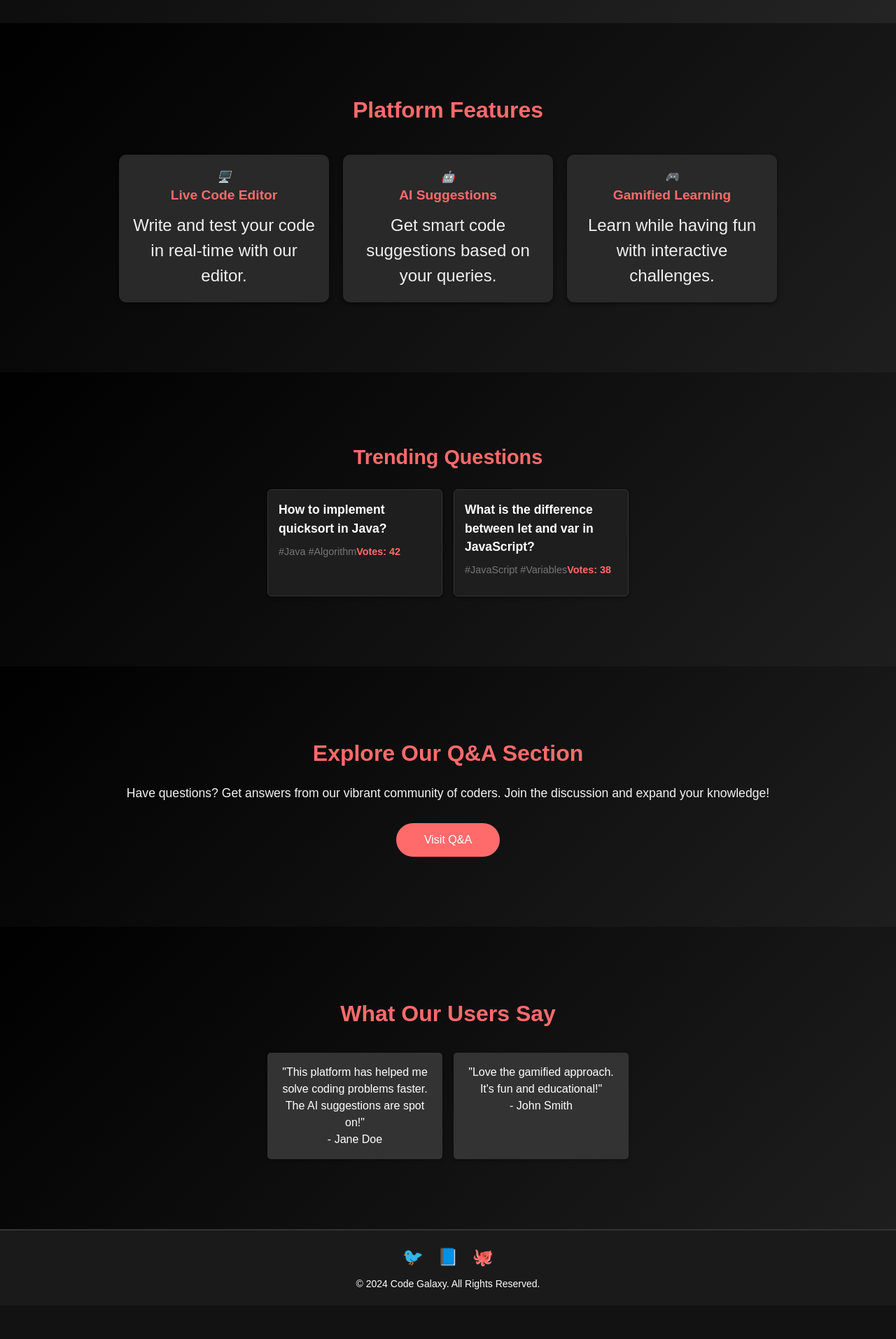
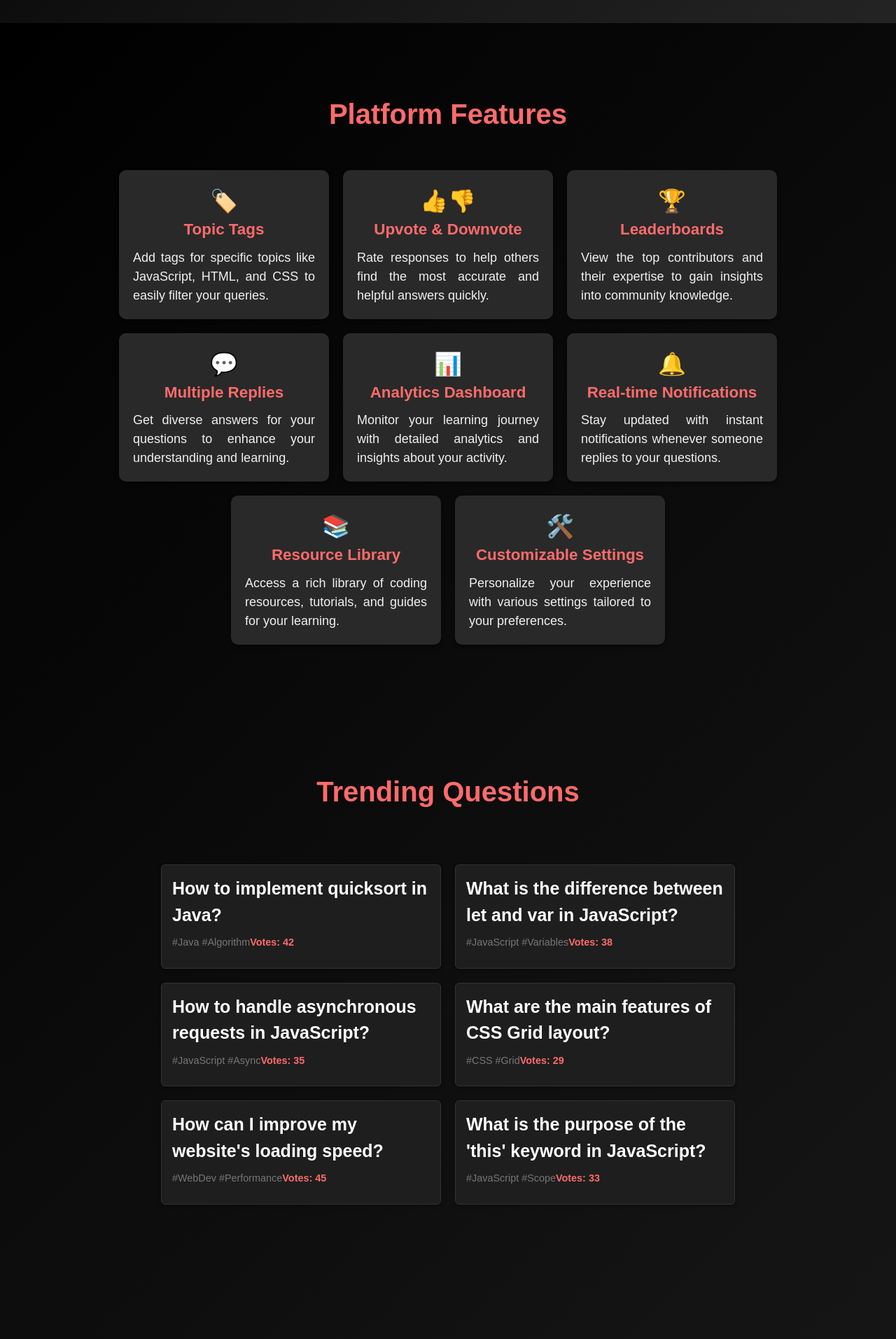
Before and after one commit to AnkitRaj256/Code-Galaxy, a React (Create React App) app in the folder Frontend/: page / in a window 1280 px wide. Shown: the part 840-2753 px from the top of the page at 70% size. Before the commit the page ends 2705 px from the top, so only its background shows below. Built offline with nearby package versions, Linux system fonts and the light colour scheme.

Commit message:
Frontend finished: ready to wow the users!

```diff
--- a/Frontend/src/components/CSS/AskQuestion.css
+++ b/Frontend/src/components/CSS/AskQuestion.css
@@ -23,7 +23,7 @@
 }
 
 .welcome-section p {
-  font-size: 1.1rem;
+  font-size: 1.5rem;
   color: #b3b3b3;
   margin-top: 10px;
 }
--- a/Frontend/src/components/CSS/Home.css
+++ b/Frontend/src/components/CSS/Home.css
@@ -29,10 +29,20 @@ body {
   animation: fadeInUp 2s ease-in-out;
 }
 
+@import url('https://fonts.googleapis.com/css2?family=Playfair+Display:ital,wght@1,600&display=swap');
+
+.hero h2 {
+  font-family: 'Playfair Display', serif;
+  font-weight: 600;
+  color: #ff6b6b;
+  text-shadow: 0 0 5px #923b3b, 0 0 10px #923b3b, 0 0 20px #923b3b;
+  font-size: 5rem;
+  animation: pulse 1.5s infinite alternate;
+}
+
 .hero h1 {
-  font-size: 2.5rem;
+  font-size: 2rem;
   margin-bottom: 20px;
-  animation: slideIn 1.5s ease-in-out;
 }
 
 .cta-buttons {
@@ -48,12 +58,13 @@ body {
   border: none;
   border-radius: 25px;
   cursor: pointer;
-  transition: transform 0.3s, box-shadow 0.3s;
+  transition: transform 0.3s, box-shadow 0.3s, background-color 0.3s;
 }
 
 .cta-btn:hover {
   transform: translateY(-5px);
   box-shadow: 0 10px 20px rgba(255, 107, 107, 0.4);
+  background-color: #ff4c4c; /* Darker shade on hover */
 }
 
 .top-buttons {
@@ -74,48 +85,78 @@ body {
   border: none;
   border-radius: 25px;
   cursor: pointer;
-  transition: transform 0.3s ease, box-shadow 0.3s ease;
+  transition: transform 0.3s ease, box-shadow 0.3s ease, background-color 0.3s ease;
 }
 
 .top-btn:hover {
   transform: translateY(-5px);
   box-shadow: 0 10px 20px rgba(255, 107, 107, 0.6);
+  background-color: #ff4c4c; /* Darker shade on hover */
 }
 
 .top-btn:focus {
   outline: 2px solid #ff6b6b;
 }
 
-@keyframes fadeInUp {
-  from {
+.Others {
+  background: linear-gradient(135deg, #000000, #1e1e1e);
+}
+
+.fade-in {
   opacity: 0;
   transform: translateY(20px);
+  transition: opacity 0.6s ease, transform 0.6s ease;
 }
-  to {
+
+.fade-in-active {
   opacity: 1;
   transform: translateY(0);
 }
+
+.slide-in {
+  opacity: 0;
+  transform: translateX(-100px);
+  transition: opacity 0.6s ease, transform 0.6s ease;
 }
 
-@keyframes slideIn {
-  from {
-    opacity: 0;
-    transform: translateX(-100px);
-  }
-  to {
+.slide-in-active {
   opacity: 1;
   transform: translateX(0);
 }
+
+.fade-in-down {
+  opacity: 0;
+  transform: translateY(-20px);
+  transition: opacity 0.6s ease, transform 0.6s ease;
 }
 
-@keyframes fadeInDown {
-  from {
-    opacity: 0;
-    transform: translateY(-20px);
-  }
-  to {
+.fade-in-down-active {
   opacity: 1;
   transform: translateY(0);
+}
+
+.bounce {
+  animation: bounce 1s infinite;
+}
+
+@keyframes bounce {
+  0%, 20%, 50%, 80%, 100% {
+    transform: translateY(0);
+  }
+  40% {
+    transform: translateY(-30px);
+  }
+  60% {
+    transform: translateY(-15px);
+  }
+}
+
+@keyframes pulse {
+  0% {
+    transform: scale(1);
+  }
+  100% {
+    transform: scale(1.05);
   }
 }
 
@@ -159,13 +200,12 @@ body {
 .features {
   padding: 100px;
   text-align: center;
-  background: linear-gradient(135deg, #000000, #1e1e1e);
 }
 
 .features h2 {
   color: #ff6b6b;
-  font-size: 2rem;
-  margin-bottom: 40px;
+  font-size: 2.5rem;
+  margin-bottom: 50px;
   animation: fadeInDown 1.5s ease-in-out;
 }
 
@@ -176,6 +216,20 @@ body {
   flex-wrap: wrap;
 }
 
+.feature-cards .card p {
+  font-size: 18px;
+  text-align: justify;
+}
+
+.feature-cards .card i {
+  font-size: 2rem;
+  font-style: normal;
+}
+
+.feature-cards .card h3 {
+  font-size: 1.4rem;
+}
+
 .card {
   background: #1e1e1e;
   padding: 20px;
@@ -183,7 +237,7 @@ body {
   width: 300px;
   box-shadow: 0 5px 15px rgba(0, 0, 0, 0.3);
   transition: transform 0.3s;
-  animation: fadeInUp 1s ease-in-out;
+  animation: fadeInUp 2s ease-in-out;
 }
 
 .card:hover {
@@ -191,21 +245,20 @@ body {
 }
 
 .trending {
-  padding: 100px;
-  background: linear-gradient(135deg, #000000, #1e1e1e);
+  padding: 80px;
 }
 
 .trending h2 {
   text-align: center;
-  margin-bottom: 1.5rem;
+  font-size: 2.5rem;
   color: #ff6b6b;
-  animation: fadeInDown 1.5s ease-in-out;
+  padding-bottom: 50px;
 }
 
 .question-grid {
   display: flex;
   flex-wrap: wrap;
-  gap: 1rem;
+  gap: 20px;
   justify-content: center;
 }
 
@@ -213,10 +266,10 @@ body {
   background-color: #2c2c2c;
   border: 1px solid #333;
   border-radius: 5px;
-  padding: 1rem;
-  width: 250px;
+  padding: 20px;
+  width: 400px;
   box-shadow: 0 2px 5px rgba(0, 0, 0, 0.3);
-  animation: fadeInUp 1s ease-in-out;
+  transition: transform 0.3s ease, box-shadow 0.3s ease;
 }
 
 .question-card:hover {
@@ -225,7 +278,7 @@ body {
 }
 
 .question-card h4 {
-  font-size: 1.1rem;
+  font-size: 25px;
   color: #fff;
 }
 
@@ -246,22 +299,18 @@ body {
 .qna-section {
   padding: 100px;
   text-align: center;
-  background: linear-gradient(135deg, #000000, #1e1e1e);
   color: #f4f4f4;
-  animation: fadeInUp 2s ease-in-out;
 }
 
 .qna-section h2 {
-  font-size: 2rem;
+  font-size: 2.5rem;
   color: #ff6b6b;
   margin-bottom: 20px;
-  animation: slideIn 1.5s ease-in-out;
 }
 
 .qna-section p {
-  font-size: 1.1rem;
-  margin-bottom: 30px;
-  animation: fadeInDown 1.5s ease-in-out;
+  font-size: 20px;
+  margin-bottom: 50px;
 }
 
 .qna-btn {
@@ -273,7 +322,6 @@ body {
   border-radius: 25px;
   cursor: pointer;
   transition: transform 0.3s ease, box-shadow 0.3s ease;
-  animation: fadeInUp 1s ease-in-out;
 }
 
 .qna-btn:hover {
@@ -287,16 +335,14 @@ body {
 
 .testimonials {
   padding: 100px;
-  background: linear-gradient(135deg, #000000, #1e1e1e);
   color: #fff;
   text-align: center;
 }
 
 .testimonials h2 {
   color: #ff6b6b;
-  margin-bottom: 2rem;
-  font-size: 2rem;
-  animation: fadeInDown 1.5s ease-in-out;
+  margin-bottom: 50px;
+  font-size: 2.5rem;
 }
 
 .testimonial-cards {
@@ -307,12 +353,27 @@ body {
 }
 
 .testimonial-card {
-  background-color: #333;
+  background-color: #262626;
+  color: #ffffff;
   border-radius: 5px;
+  border-width: 10px;
+  border-color: #494949;
+  border-style: solid;
   padding: 1rem;
-  width: 250px;
+  width: 350px;
   box-shadow: 0 2px 5px rgba(0, 0, 0, 0.2);
-  animation: fadeInUp 1s ease-in-out;
+  transition: transform 0.3s ease, box-shadow 0.3s ease;
+}
+
+.testimonial-card p {
+  text-align: left;
+  font-size: 18px;
+}
+
+.testimonial-card span {
+  text-align: left;
+  font-size: 20px;
+  font-weight: bold;
 }
 
 .testimonial-card:hover {
@@ -345,6 +406,24 @@ body {
   transform: scale(1.1);
 }
 
+.footer .copyright {
+  margin-top: 10px;
+  font-size: 12px;
+  opacity: 0.8;
+}
+
 .footer p {
   margin-top: 10px;
 }
+
+@media (max-width: 600px) {
+  .footer .social-icons .social-icon {
+    font-size: 20px;
+    margin: 0 5px;
+  }
+
+  .footer {
+    padding: 15px 0;
+    font-size: 12px;
+  }
+}
--- a/Frontend/src/components/CSS/SignUp.css
+++ b/Frontend/src/components/CSS/SignUp.css
@@ -19,7 +19,7 @@ body {
     border-radius: 15px;
     padding: 2rem;
     width: 90%;
-    max-width: 400px;
+    max-width: 450px;
     box-shadow: 0px 10px 30px rgba(0, 0, 0, 0.5);
   }
 
@@ -38,7 +38,7 @@ body {
     display: block;
     font-size: 0.9rem;
     color: #b7acac;
-    margin-bottom: 0.5rem;
+    /* margin-bottom: rem; */
   }
 
   input {
@@ -108,6 +108,7 @@ body {
   .forgot-password {
     text-align: center;
     margin-top: 1rem;
+    margin-bottom: 20px;
   }
 
   .forgot-password a {
--- a/Frontend/src/components/Home.js
+++ b/Frontend/src/components/Home.js
@@ -46,8 +46,8 @@ function Home() {
         </Link>
       </div>
       <section id="hero" className="hero">
-        <h2>Hello <span id="nameAfterLogin">{fullName}</span></h2>
-        <h1>Your one-stop solution for coding queries!</h1>
+        <h2>Welcome to Code Galaxy <span id="nameAfterLogin">{fullName}</span>!</h2>
+        <h1>Explore the universe of coding solutions, all in one place!</h1>
         <div className="cta-buttons">
           <Link to="/AskQuestion">
             <button className="cta-btn">Ask a Question</button>
@@ -63,27 +63,55 @@ function Home() {
         </div>
       </section>
 
+    <section className="Others">
       {/* Features Overview */}
       <section id="features" className="features">
         <h2>Platform Features</h2>
         <div className="feature-cards">
           <div className="card">
-            <i className="icon">🖥️</i>
-            <h3>Live Code Editor</h3>
-            <p>Write and test your code in real-time with our editor.</p>
+            <i className="icon">🏷️</i>
+            <h3>Topic Tags</h3>
+            <p>Add tags for specific topics like JavaScript, HTML, and CSS to easily filter your queries.</p>
           </div>
           <div className="card">
-            <i className="icon">🤖</i>
-            <h3>AI Suggestions</h3>
-            <p>Get smart code suggestions based on your queries.</p>
+            <i className="icon">👍👎</i>
+            <h3>Upvote & Downvote</h3>
+            <p>Rate responses to help others find the most accurate and helpful answers quickly.</p>
           </div>
           <div className="card">
-            <i className="icon">🎮</i>
-            <h3>Gamified Learning</h3>
-            <p>Learn while having fun with interactive challenges.</p>
+            <i className="icon">🏆</i>
+            <h3>Leaderboards</h3>
+            <p>View the top contributors and their expertise to gain insights into community knowledge.</p>
+          </div>
+          <div className="card">
+            <i className="icon">💬</i>
+            <h3>Multiple Replies</h3>
+            <p>Get diverse answers for your questions to enhance your understanding and learning.</p>
+          </div>
+          <div className="card">
+            <i className="icon">📊</i>
+            <h3>Analytics Dashboard</h3>
+            <p>Monitor your learning journey with detailed analytics and insights about your activity.</p>
+          </div>
+          <div className="card">
+            <i className="icon">🔔</i>
+            <h3>Real-time Notifications</h3>
+            <p>Stay updated with instant notifications whenever someone replies to your questions.</p>
+          </div>
+          <div className="card">
+            <i className="icon">📚</i>
+            <h3>Resource Library</h3>
+            <p>Access a rich library of coding resources, tutorials, and guides for your learning.</p>
+          </div>
+          <div className="card">
+            <i className="icon">🛠️</i>
+            <h3>Customizable Settings</h3>
+            <p>Personalize your experience with various settings tailored to your preferences.</p>
           </div>
         </div>
       </section>
+
+
 
       {/* Trending Questions */}
       <section id="trending" className="trending">
@@ -99,33 +127,70 @@ function Home() {
             <span className="tags">#JavaScript #Variables</span>
             <span className="votes">Votes: 38</span>
           </div>
+          <div className="question-card">
+            <h4>How to handle asynchronous requests in JavaScript?</h4>
+            <span className="tags">#JavaScript #Async</span>
+            <span className="votes">Votes: 35</span>
+          </div>
+          <div className="question-card">
+            <h4>What are the main features of CSS Grid layout?</h4>
+            <span className="tags">#CSS #Grid</span>
+            <span className="votes">Votes: 29</span>
+          </div>
+          <div className="question-card">
+            <h4>How can I improve my website's loading speed?</h4>
+            <span className="tags">#WebDev #Performance</span>
+            <span className="votes">Votes: 45</span>
+          </div>
+          <div className="question-card">
+            <h4>What is the purpose of the 'this' keyword in JavaScript?</h4>
+            <span className="tags">#JavaScript #Scope</span>
+            <span className="votes">Votes: 33</span>
+          </div>
         </div>
       </section>
 
+
       {/* QnA Section */}
       <section id="qna" className="qna-section">
-        <h2>Explore Our Q&A Section</h2>
-        <p>Have questions? Get answers from our vibrant community of coders. Join the discussion and expand your knowledge!</p>
+        <h2>Unlock Knowledge in Our Q&A Hub!</h2>
+        <p>Got questions? Dive into insights from our passionate coding community. Join the conversation and elevate your skills!</p>
         <Link to="/QnA">
-          <button className="qna-btn">Visit Q&A</button>
+            <button className="qna-btn">Join the Q&A</button>
         </Link>
       </section>
 
 
       {/* User Testimonials */}
       <section id="testimonials" className="testimonials">
-        <h2>What Our Users Say</h2>
+        <h2>What Our Users Are Raving About</h2>
         <div className="testimonial-cards">
-          <div className="testimonial-card">
-            <p>"This platform has helped me solve coding problems faster. The AI suggestions are spot on!"</p>
-            <span>- Jane Doe</span>
+            <div className="testimonial-card">
+                <p>"This platform has completely changed my coding journey! The AI suggestions are incredibly accurate and help me solve problems quickly!"</p>
+                <span>- Aarav Sharma</span>
+            </div>
+            <div className="testimonial-card">
+                <p>"I love the gamified approach! It makes learning to code enjoyable and engaging while also being educational!"</p>
+                <span>- Priya Patel</span>
+            </div>
+            <div className="testimonial-card">
+                <p>"My coding skills have improved drastically! The instant feedback and guidance are game-changers for my learning!"</p>
+                <span>- Rohan Verma</span>
+            </div>
+            <div className="testimonial-card">
+                <p>"This platform makes coding concepts easy to grasp! The interactive elements make learning so much more fun!"</p>
+                <span>- Neha Gupta</span>
+            </div>
+            <div className="testimonial-card">
+                <p>"I’ve advanced my coding skills significantly thanks to this platform! The community support really boosts my confidence!"</p>
+                <span>- Siddharth Iyer</span>
+            </div>
           </div>
-          <div className="testimonial-card">
-            <p>"Love the gamified approach. It's fun and educational!"</p>
-            <span>- John Smith</span>
-          </div>
-        </div>
       </section>
+
+
+    </section>
+
 
       {/* Footer */}
       <footer id="footer" className="footer">
```
Also changed, not shown: Frontend/src/components/About.js (+5 -4 lines), Frontend/src/components/CSS/About.css (+8 -3 lines), Frontend/src/components/SignUp.js (+4 -3 lines). Lines whose indentation alone changed are shown as unchanged.
